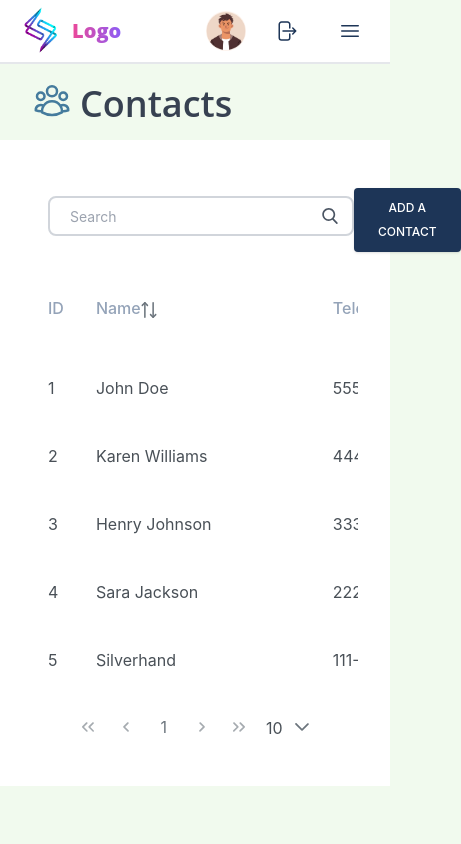
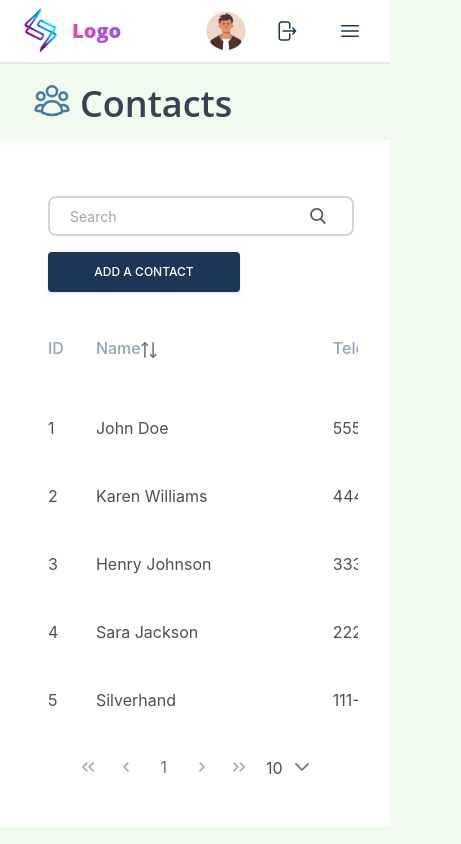
Before and after one commit to takinur/leveling, a Vue app: page /contacts in a window 390 px wide. Shown: the whole page, 461 px wide, since content can reach past the window. Built offline with nearby package versions, Linux system fonts and the light colour scheme.

Commit message:
Responsive Contact add

```diff
--- a/src/views/ContactListView.vue
+++ b/src/views/ContactListView.vue
@@ -89,7 +89,7 @@ function filteredList() {
         :rowsPerPageOptions="[10, 20, 50]"
       >
         <template #header>
-          <div class="flex justify-between">
+          <div class="md:flex justify-between">
             <div class="pt-2 relative text-gray-600">
               <input
                 class="border-2 border-gray-300 bg-white h-10 px-5 pr-16 rounded-lg text-sm focus:outline-none"
@@ -119,7 +119,7 @@ function filteredList() {
                 </svg>
               </div>
             </div>
-            <div class="w-48">
+            <div class="w-48 mt-4 md:mt-0">
               <button
                 class="block w-full px-6 py-2 text-xs font-medium leading-6 text-center text-white uppercase transition bg-darkblue rounded shadow ripple hover:shadow-lg hover:bg-opacity-80 focus:outline-none"
               >
```
